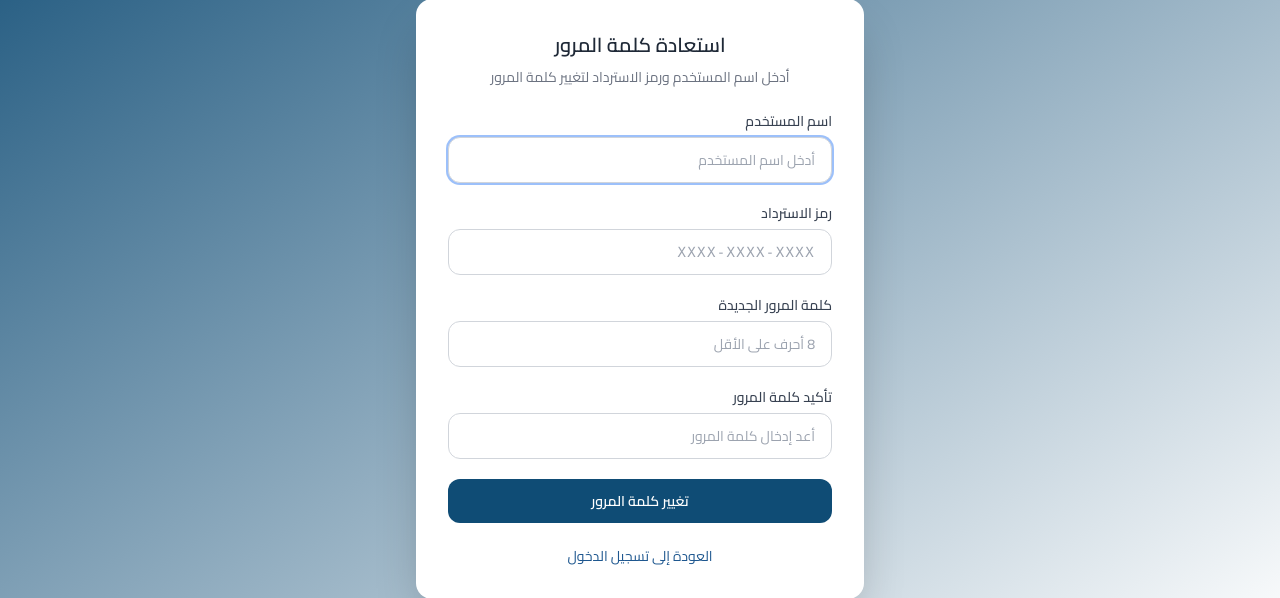
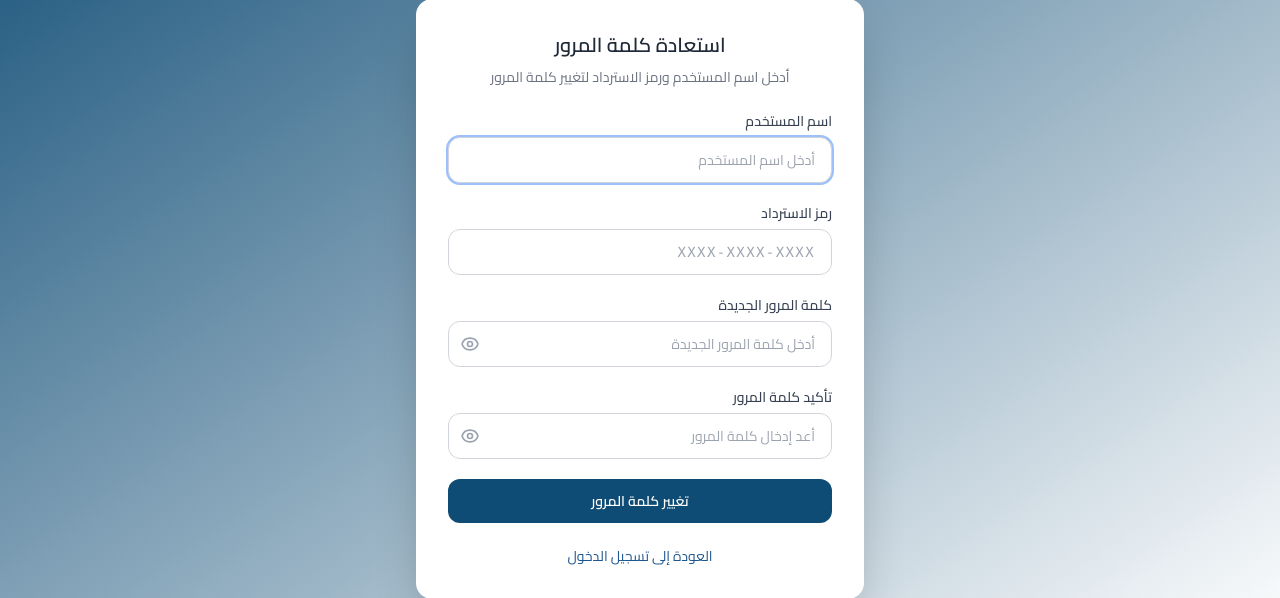
Before and after one commit to L-U-P-I-N/hotel_osamma, a Laravel app: page /forgot-password in a window 1280 px wide. Shown: the part 201-799 px from the top of the page. Run offline with Laravel 12, Linux system fonts and the light colour scheme; parts of the project's set-up code (start-up, migrations or seed data) failed here and were passed over; some libraries are stand-ins or nearby versions.

Commit message:
Add show/hide password toggle to forgot-password page
Co-Authored-By: Claude Sonnet 4.6 <noreply@anthropic.com>
Claude-Session: https://claude.ai/code/session_014L4oEWxroae8se1s7V3oe3

```diff
--- a/resources/views/auth/forgot-password.blade.php
+++ b/resources/views/auth/forgot-password.blade.php
@@ -47,15 +47,39 @@
                 </div>
                 <div>
                     <label class="block text-sm font-medium text-gray-700 mb-1.5">كلمة المرور الجديدة</label>
-                    <input type="password" name="password" required minlength="8"
-                           class="w-full px-4 py-3 border border-gray-300 rounded-xl focus:ring-2 focus:ring-primary-500 focus:border-primary-500 outline-none transition text-sm"
-                           placeholder="8 أحرف على الأقل">
+                    <div class="relative">
+                        <input type="password" name="password" id="password" required minlength="6"
+                               class="w-full px-4 py-3 border border-gray-300 rounded-xl focus:ring-2 focus:ring-primary-500 focus:border-primary-500 outline-none transition text-sm"
+                               placeholder="أدخل كلمة المرور الجديدة">
+                        <button type="button" onclick="togglePassword('password','eye-open-1','eye-closed-1')"
+                                class="absolute left-3 top-1/2 -translate-y-1/2 text-gray-400 hover:text-gray-600 transition">
+                            <svg id="eye-open-1" class="w-5 h-5" fill="none" stroke="currentColor" viewBox="0 0 24 24">
+                                <path stroke-linecap="round" stroke-linejoin="round" stroke-width="2" d="M15 12a3 3 0 11-6 0 3 3 0 016 0z"/>
+                                <path stroke-linecap="round" stroke-linejoin="round" stroke-width="2" d="M2.458 12C3.732 7.943 7.523 5 12 5c4.478 0 8.268 2.943 9.542 7-1.274 4.057-5.064 7-9.542 7-4.477 0-8.268-2.943-9.542-7z"/>
+                            </svg>
+                            <svg id="eye-closed-1" class="w-5 h-5 hidden" fill="none" stroke="currentColor" viewBox="0 0 24 24">
+                                <path stroke-linecap="round" stroke-linejoin="round" stroke-width="2" d="M13.875 18.825A10.05 10.05 0 0112 19c-4.478 0-8.268-2.943-9.543-7a9.97 9.97 0 011.563-3.029m5.858.908a3 3 0 114.243 4.243M9.878 9.878l4.242 4.242M9.88 9.88l-3.29-3.29m7.532 7.532l3.29 3.29M3 3l3.59 3.59m0 0A9.953 9.953 0 0112 5c4.478 0 8.268 2.943 9.543 7a10.025 10.025 0 01-4.132 5.411m0 0L21 21"/>
+                            </svg>
+                        </button>
+                    </div>
                 </div>
                 <div>
                     <label class="block text-sm font-medium text-gray-700 mb-1.5">تأكيد كلمة المرور</label>
-                    <input type="password" name="password_confirmation" required minlength="8"
-                           class="w-full px-4 py-3 border border-gray-300 rounded-xl focus:ring-2 focus:ring-primary-500 focus:border-primary-500 outline-none transition text-sm"
-                           placeholder="أعد إدخال كلمة المرور">
+                    <div class="relative">
+                        <input type="password" name="password_confirmation" id="password_confirmation" required minlength="6"
+                               class="w-full px-4 py-3 border border-gray-300 rounded-xl focus:ring-2 focus:ring-primary-500 focus:border-primary-500 outline-none transition text-sm"
+                               placeholder="أعد إدخال كلمة المرور">
+                        <button type="button" onclick="togglePassword('password_confirmation','eye-open-2','eye-closed-2')"
+                                class="absolute left-3 top-1/2 -translate-y-1/2 text-gray-400 hover:text-gray-600 transition">
+                            <svg id="eye-open-2" class="w-5 h-5" fill="none" stroke="currentColor" viewBox="0 0 24 24">
+                                <path stroke-linecap="round" stroke-linejoin="round" stroke-width="2" d="M15 12a3 3 0 11-6 0 3 3 0 016 0z"/>
+                                <path stroke-linecap="round" stroke-linejoin="round" stroke-width="2" d="M2.458 12C3.732 7.943 7.523 5 12 5c4.478 0 8.268 2.943 9.542 7-1.274 4.057-5.064 7-9.542 7-4.477 0-8.268-2.943-9.542-7z"/>
+                            </svg>
+                            <svg id="eye-closed-2" class="w-5 h-5 hidden" fill="none" stroke="currentColor" viewBox="0 0 24 24">
+                                <path stroke-linecap="round" stroke-linejoin="round" stroke-width="2" d="M13.875 18.825A10.05 10.05 0 0112 19c-4.478 0-8.268-2.943-9.543-7a9.97 9.97 0 011.563-3.029m5.858.908a3 3 0 114.243 4.243M9.878 9.878l4.242 4.242M9.88 9.88l-3.29-3.29m7.532 7.532l3.29 3.29M3 3l3.59 3.59m0 0A9.953 9.953 0 0112 5c4.478 0 8.268 2.943 9.543 7a10.025 10.025 0 01-4.132 5.411m0 0L21 21"/>
+                            </svg>
+                        </button>
+                    </div>
                 </div>
                 <button type="submit"
                         class="w-full bg-primary-800 text-white py-3 rounded-xl font-semibold hover:bg-primary-700 transition-colors duration-200 text-sm">
@@ -71,5 +95,21 @@
 
         <p class="text-center text-primary-300 text-xs mt-6">© {{ date('Y') }} فندق أسامة - جميع الحقوق محفوظة</p>
     </div>
+<script>
+function togglePassword(fieldId, openId, closedId) {
+    const input = document.getElementById(fieldId);
+    const eyeOpen = document.getElementById(openId);
+    const eyeClosed = document.getElementById(closedId);
+    if (input.type === 'password') {
+        input.type = 'text';
+        eyeOpen.classList.add('hidden');
+        eyeClosed.classList.remove('hidden');
+    } else {
+        input.type = 'password';
+        eyeOpen.classList.remove('hidden');
+        eyeClosed.classList.add('hidden');
+    }
+}
+</script>
 </body>
 </html>
```
